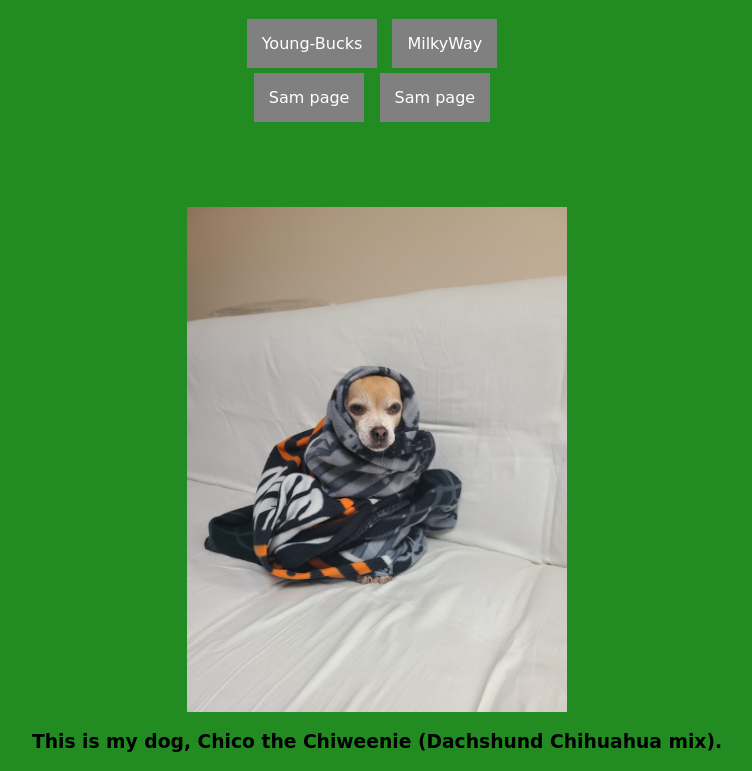
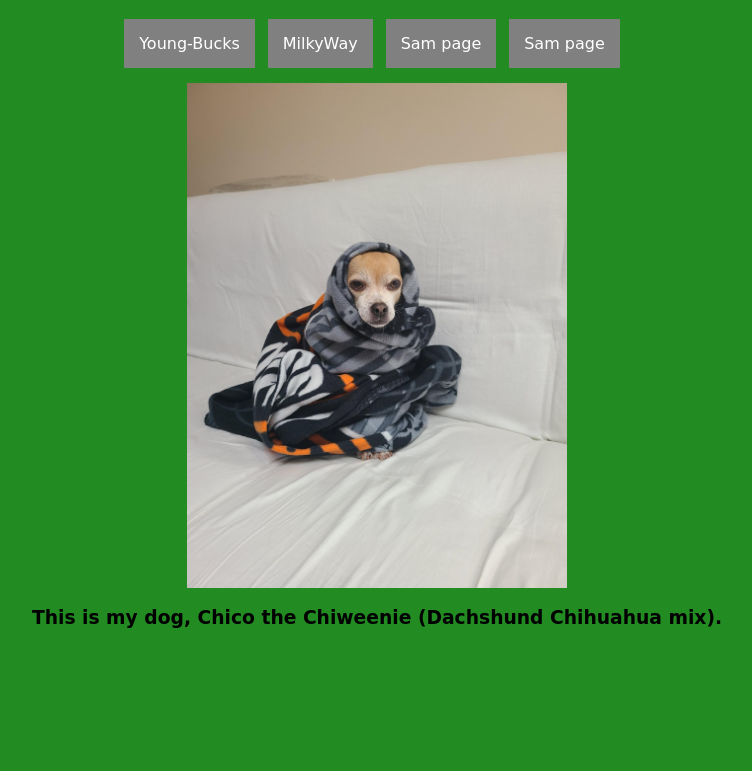
Before and after one commit to elchic00/Practical_web_dev_hw1, a plain HTML site: page homepage.html in a window 1280 px wide. Shown: the part 62-833 px from the top of the page, without its empty margins (263-1015 px from the left). After the commit the page ends 800 px from the top, so only its background shows below. Drawn offline with Linux system fonts and the light colour scheme.

Commit message:
Fix css on homepage to center links in one line by using flex

```diff
--- a/css/homepage.css
+++ b/css/homepage.css
@@ -10,10 +10,13 @@ a {
     color: white;
     background-color: grey;
     padding: 15px;
-    display:inline-block;
     margin-bottom: 5px;
 }
 
+
+a :first-child {
+    align-self: center;
+}
 img {
     display: block;
     margin-left: auto;
@@ -22,9 +25,11 @@ img {
 }
 
 .link {
-    display: block;
     margin-left: auto;
     margin-right: auto;
-    width: 30%;
-    margin-bottom: 80px;
+    width: 40%;
+    margin-bottom: 10px;
+    display: flex;
+    align-items: flex-start;
+    justify-content: space-between;
 }
```
